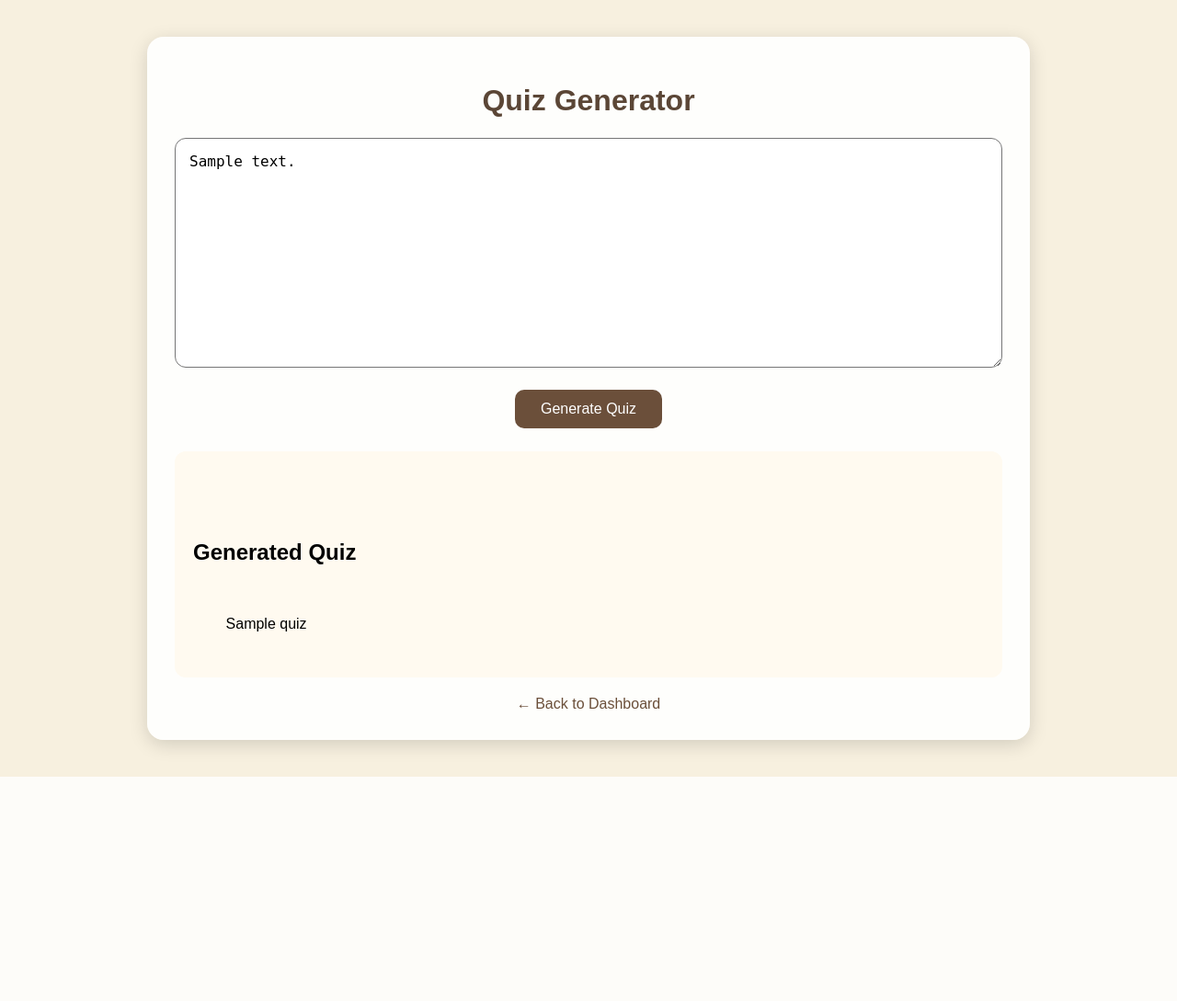
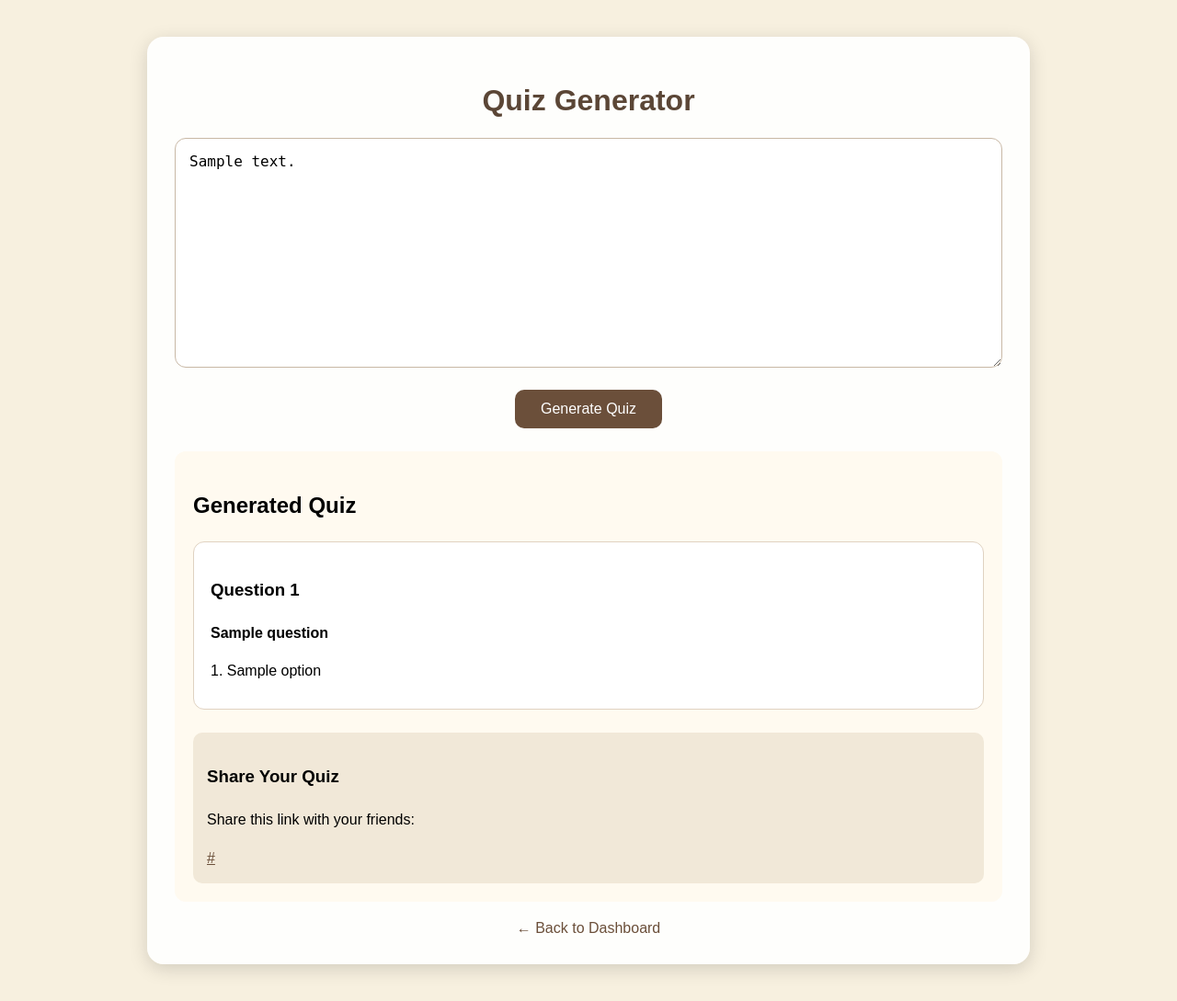
Before and after one commit to Likhitha811-gr/Likhitha-Student-Notes-Sharing-Application, a Flask app: template templates/quiz_generator.html in a window 1280 px wide. Shown: the whole page at 92% size. Before the commit the page ends 845 px from the top, so only its background shows below. Run offline with Flask 3, Linux system fonts and the light colour scheme; the template is opened without the code that fills it: most values are stand-ins (such as "Sample title", 1, 10 or a date in 2020).

Commit message:
Enhance styling for quiz generator layout
Refactor textarea and add new styles for error and share sections.

```diff
--- a/templates/quiz_generator.html
+++ b/templates/quiz_generator.html
@@ -1,3 +1,4 @@
+
 <!DOCTYPE html>
 <html>
 <head>
@@ -27,19 +28,19 @@
 
         textarea {
             width: 100%;
-height:250px;
+            height: 250px;
             padding: 15px;
             box-sizing: border-box;
-borer: 1px solid #c8b8a5;
+            border: 1px solid #c8b8a5;
             border-radius: 12px;
             font-size: 16px;
             resize: vertical;
             outline: none;
         }
+
         textarea:focus {
             border-color: #8d6e63;
         }
-
 
         button {
             display: block;
@@ -62,8 +63,37 @@ outline: none;
             padding: 20px;
             background: #fffaf0;
             border-radius: 12px;
-            white-space: pre-wrap;
             line-height: 1.6;
+        }
+
+        .question {
+            margin: 20px 0;
+            padding: 18px;
+            background: white;
+            border: 1px solid #e0d2c1;
+            border-radius: 12px;
+        }
+
+        .option {
+            margin: 10px 0;
+        }
+
+        .error {
+            color: #b00020;
+            text-align: center;
+            margin-top: 15px;
+        }
+
+        .share {
+            margin-top: 25px;
+            padding: 15px;
+            background: #f1e8d8;
+            border-radius: 10px;
+            overflow-wrap: anywhere;
+        }
+
+        .share a {
+            color: #6b4f3a;
         }
 
         .back {
@@ -92,11 +122,48 @@ outline: none;
 
     </form>
 
-    {% if quiz %}
+    {% if error %}
+        <p class="error">{{ error }}</p>
+    {% endif %}
+
+    {% if quiz_questions %}
+
     <div class="result">
+
         <h2>Generated Quiz</h2>
-        {{ quiz }}
+
+        {% for question in quiz_questions %}
+
+        <div class="question">
+
+            <h3>Question {{ question.number }}</h3>
+
+            <p><strong>{{ question.question }}</strong></p>
+
+            {% for option in question.options %}
+
+            <div class="option">
+                {{ loop.index }}. {{ option }}
             </div>
+
+            {% endfor %}
+
+        </div>
+
+        {% endfor %}
+
+        {% if share_url %}
+        <div class="share">
+            <h3>Share Your Quiz</h3>
+            <p>Share this link with your friends:</p>
+            <a href="{{ share_url }}" target="_blank">
+                {{ share_url }}
+            </a>
+        </div>
+        {% endif %}
+
+    </div>
+
     {% endif %}
 
     <div class="back">
```
Lines whose indentation alone changed are shown as unchanged.
